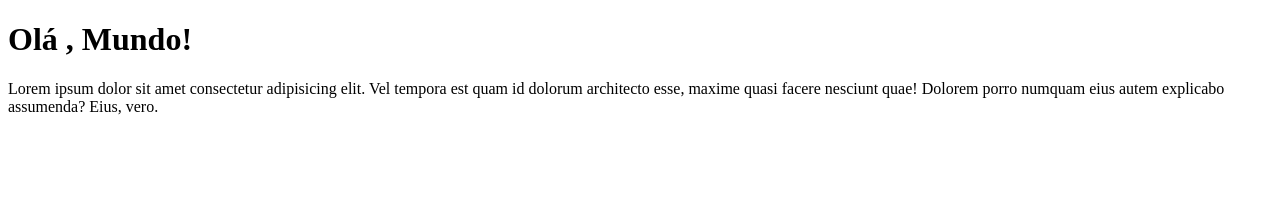
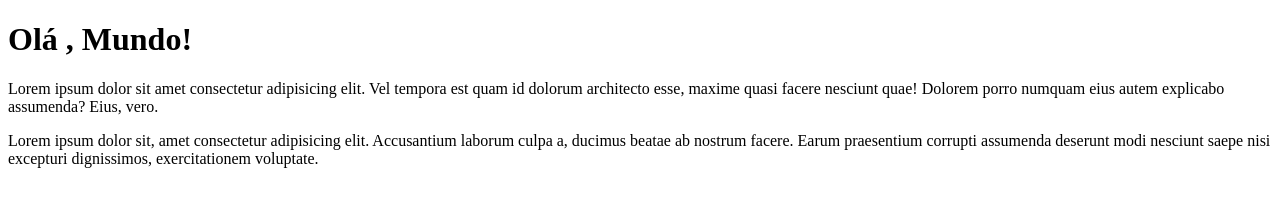
Before and after one commit to AdeniltonR/Dicas-GitHub, a plain HTML site: page site-exemplo/index.html in a window 1280 px wide. Drawn offline with Linux system fonts and the light colour scheme.

Commit message:
Adicionei um parágrafo

```diff
--- a/site-exemplo/index.html
+++ b/site-exemplo/index.html
@@ -8,10 +8,16 @@
 </head>
 <body>
     <h1>Olá , Mundo!</h1>
-    <p>Lorem ipsum dolor sit amet consectetur adipisicing elit.
-       Vel tempora est quam id dolorum architecto esse, maxime
-       quasi facere nesciunt quae! Dolorem porro numquam eius
-       autem explicabo assumenda? Eius, vero.
+    <p> Lorem ipsum dolor sit amet consectetur adipisicing elit.
+        Vel tempora est quam id dolorum architecto esse, maxime
+        quasi facere nesciunt quae! Dolorem porro numquam eius
+        autem explicabo assumenda? Eius, vero.
+    </p>
+
+    <p> Lorem ipsum dolor sit, amet consectetur adipisicing elit.
+        Accusantium laborum culpa a, ducimus beatae ab nostrum facere.
+        Earum praesentium corrupti assumenda deserunt modi nesciunt
+        saepe nisi excepturi dignissimos, exercitationem voluptate.
     </p>
 </body>
 </html>
```
